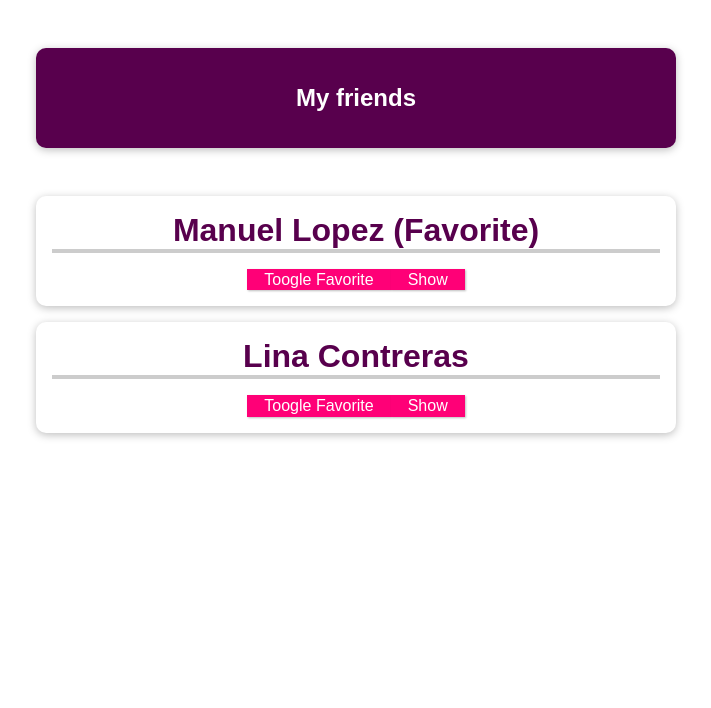
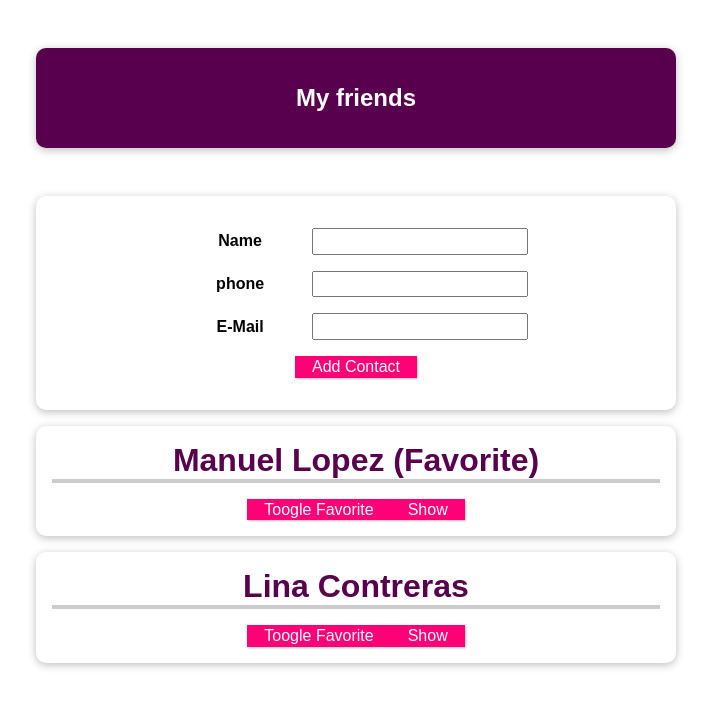
Before and after one commit to sebasroldanm/vueCourse, a Vue app: page / in a window 1280 px wide. Shown: the top 708 px of the page, without its empty margins (284-995 px from the left). Built offline with nearby package versions, Linux system fonts and the light colour scheme.

Commit message:
New Compo. y emitiendo de hijo a padre

```diff
--- a/src/App.vue
+++ b/src/App.vue
@@ -3,6 +3,7 @@
         <header>
             <h1>My friends</h1>
         </header>
+        <new-friend @add-contact="addContact"></new-friend>
         <ul>
             <friend-contact
               v-for="friend in friends"
@@ -20,6 +21,7 @@
 
 
 <script>
+// import FriendContact from "./Components/FriendContact.vue";
 export default {
   data() {
     return {
@@ -47,6 +49,17 @@
         (friend) => friend.id === friendId
       );
       identifiedFriend.isFavorite = !identifiedFriend.isFavorite;
+    },
+
+    addContact(name, phone, email) {
+      const newFriendContact = {
+        id: new Date().toISOString(),
+        name: name,
+        phone: phone,
+        email: email,
+        isFavorite: false,
+      };
+      this.friends.push(newFriendContact);
     },
   },
 };
@@ -85,7 +98,8 @@
   list-style: none;
 }
 
-#app li {
+#app li,
+form {
   box-shadow: 0 2px 8px rgba(0, 0, 0, 0.26);
   margin: 1rem auto;
   border-radius: 10px;
@@ -118,4 +132,18 @@
   border-color: #ec3169;
   box-shadow: 1px 1px 4px rgba(0, 0, 0, 0.26);
 }
+
+#app input {
+  font: inherit;
+  padding: 0.15rem;
+}
+#app label {
+  font-weight: bold;
+  margin-right: 1rem;
+  width: 7rem;
+  display: inline-block;
+}
+#app form div {
+  margin: 1rem 0;
+}
 </style>
--- /dev/null
+++ b/src/Components/NewFriend.vue
@@ -0,0 +1,37 @@
+<template>
+    <form @submit.prevent="submitData">
+        <div>
+            <label>Name</label>
+            <input type="text" v-model="enteredName">
+        </div>
+        <div>
+            <label>phone</label>
+            <input type="tel" v-model="enteredPhone">
+        </div>
+        <div>
+            <label>E-Mail</label>
+            <input type="mail" v-model="enteredEmail">
+        </div>
+        <div>
+            <button>Add Contact</button>
+        </div>
+    </form>
+</template>
+
+<script>
+export default {
+    emits: ['add-contact'],
+    data() {
+        return {
+            enteredName: '',
+            enteredPhone: '',
+            enteredEmail: '',
+        }
+    },
+    methods: {
+        submitData() {
+            this.$emit('add-contact', this.enteredName, this.enteredPhone, this.enteredEmail)
+        }
+    },
+}
+</script>
--- a/src/main.js
+++ b/src/main.js
@@ -2,9 +2,11 @@
 
 import App from './App.vue';
 import FriendContact from './Components/FriendContact.vue'
+import NewFriend from './Components/NewFriend.vue'
 
 const app = createApp(App);
 
 app.component('friend-contact', FriendContact)
+app.component('new-friend', NewFriend)
 
 app.mount('#app');
```
